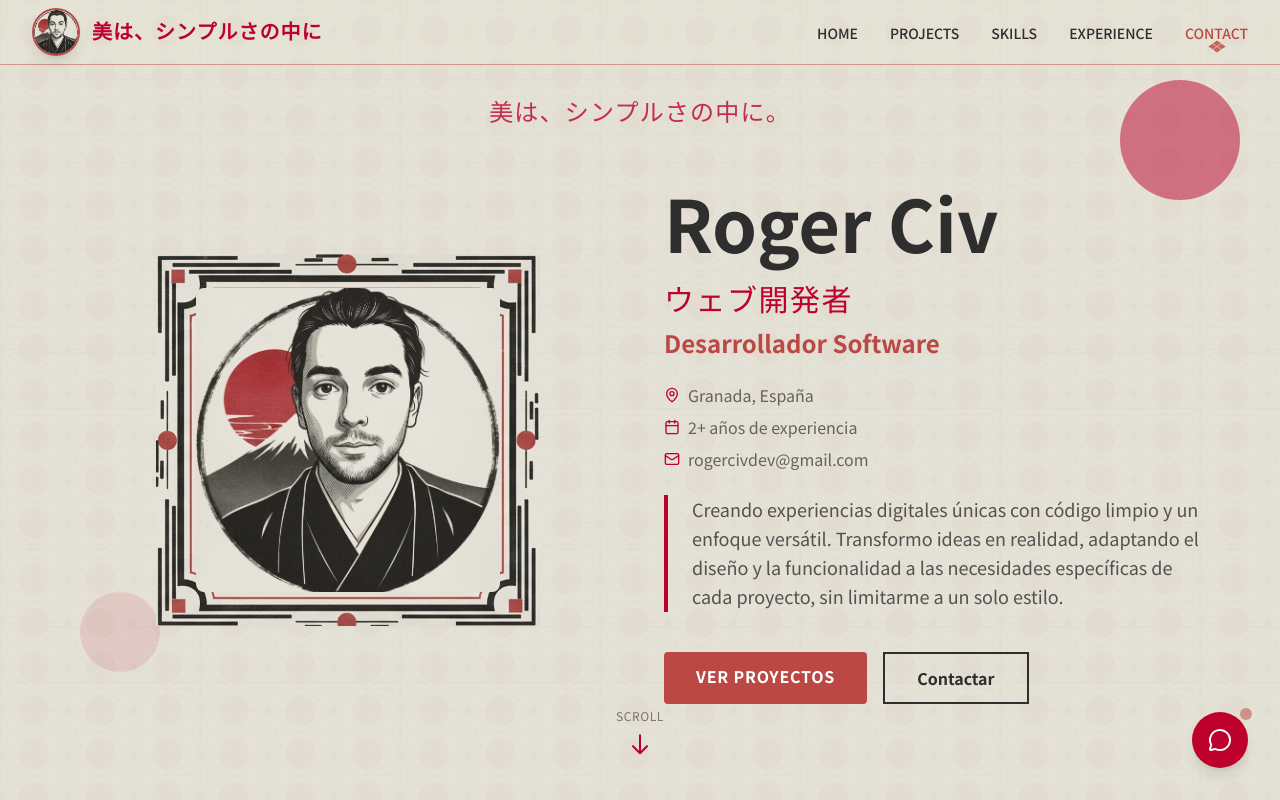
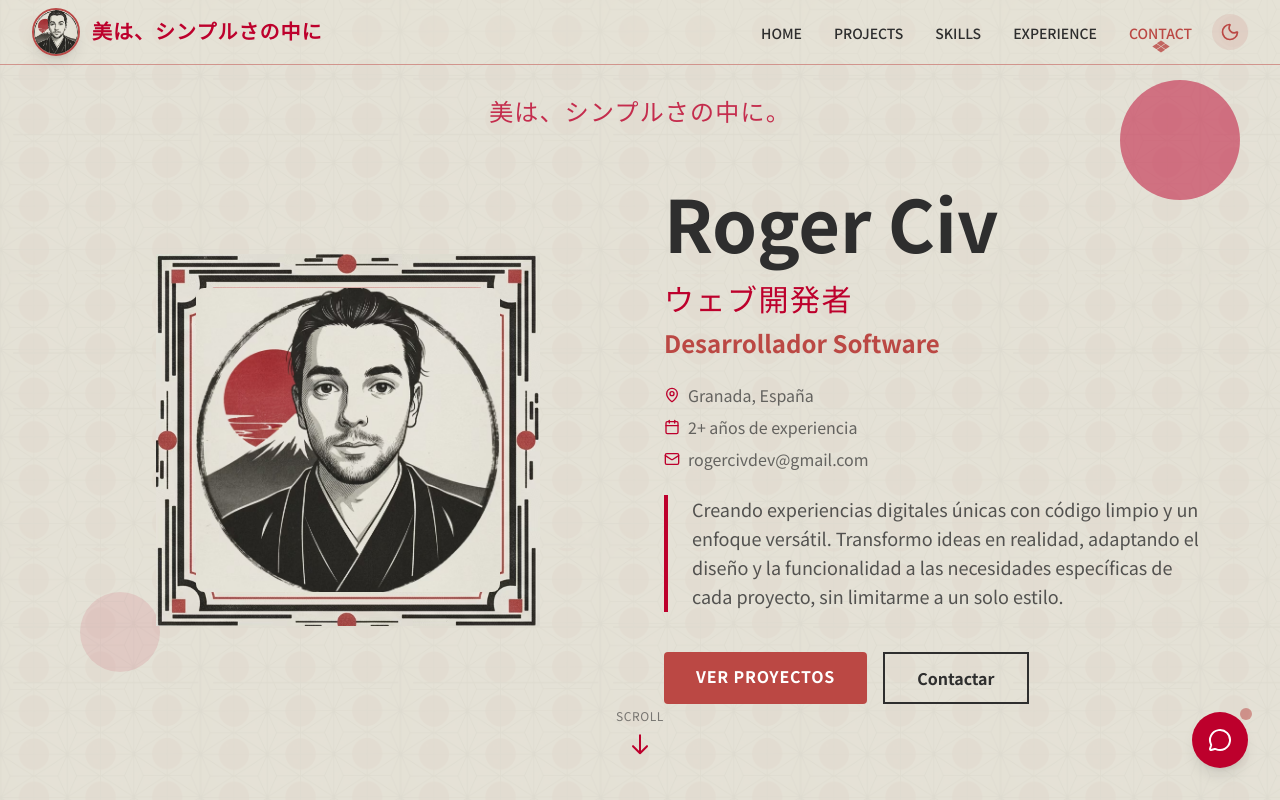
Before and after one commit to RogerCiv/japanese-portfolio, a Next.js app: page / in a window 1280 px wide. Shown: the top 800 px of the page. Built offline with nearby package versions, Linux system fonts and the light colour scheme.

Commit message:
feat: Implementa el modo oscuro utilizando `next-themes` y añade un alternador de tema a la navegación.

```diff
--- a/app/globals.css
+++ b/app/globals.css
@@ -7,6 +7,15 @@
   --dark-gray: hsl(0, 0%, 29%);
   --light-gray: hsl(0, 0%, 42%);
   --primary: hsl(346, 100%, 37%);
+}
+
+.dark {
+  --background: hsl(0, 0%, 10%); /* Casi negro tinta (Sumi-e) */
+  --foreground: hsl(48, 20%, 90%); /* Blanco hueso / papel de arroz */
+  --accent: hsl(346, 80%, 55%); /* Rojo más brillante para contraste */
+  --dark-gray: hsl(0, 0%, 80%);
+  --light-gray: hsl(0, 0%, 65%);
+  --primary: hsl(346, 90%, 60%); /* Rojo principal vibrante */
 }
 
 @theme inline {
--- a/app/layout.tsx
+++ b/app/layout.tsx
@@ -4,6 +4,7 @@ import "./globals.css";
 import Contact from "@/components/Contact";
 import Navigation from "@/components/Navigation";
 import AIDrawerLazy from "@/components/AIDrawerLazy";
+import { ThemeProvider } from "@/components/ThemeProvider";
 
 const notoSans = Noto_Sans_JP({
   variable: "--font-noto-sans",
@@ -28,14 +29,16 @@ export default function RootLayout({
   children: React.ReactNode;
 }>) {
   return (
-    <html lang="es" className="scroll-smooth">
+    <html lang="es" className="scroll-smooth" suppressHydrationWarning>
       <body
         className={`${notoSans.variable} ${notoSerif.variable} antialiased`}
       >
-        <Navigation />
-        <main className="min-h-screen">{children}</main>
-        <Contact />
-        <AIDrawerLazy />
+        <ThemeProvider attribute="class" defaultTheme="system" enableSystem>
+          <Navigation />
+          <main className="min-h-screen">{children}</main>
+          <Contact />
+          <AIDrawerLazy />
+        </ThemeProvider>
       </body>
     </html>
   );
--- a/components/Navigation.tsx
+++ b/components/Navigation.tsx
@@ -2,6 +2,7 @@
 import Link from "next/link";
 import NavLinks from "./NavLinks";
 import ProfileImage from "./Shared/ProfileImage";
+import { ThemeToggle } from "./ThemeToggle";
 
 export default function Navigation() {
   return (
@@ -25,8 +26,11 @@ export default function Navigation() {
             </span>
           </Link>
 
-          {/* NavLinks — Client Component con scroll tracking y menú móvil */}
-          <NavLinks />
+          {/* NavLinks y ThemeToggle */}
+          <div className="flex items-center gap-4 md:gap-5">
+            <NavLinks />
+            <ThemeToggle />
+          </div>
         </div>
       </div>
     </nav>
--- /dev/null
+++ b/components/ThemeProvider.tsx
@@ -0,0 +1,8 @@
+"use client";
+
+import { ThemeProvider as NextThemesProvider } from "next-themes";
+import type { ComponentProps } from "react";
+
+export function ThemeProvider({ children, ...props }: ComponentProps<typeof NextThemesProvider>) {
+    return <NextThemesProvider {...props}>{children}</NextThemesProvider>;
+}
--- /dev/null
+++ b/components/ThemeToggle.tsx
@@ -0,0 +1,43 @@
+"use client";
+
+import { Moon, Sun } from "lucide-react";
+import { useTheme } from "next-themes";
+import { useEffect, useState } from "react";
+
+export function ThemeToggle() {
+    const { resolvedTheme, setTheme } = useTheme();
+    const [mounted, setMounted] = useState(false);
+
+    // Evita el desajuste de hidratación (hydration mismatch)
+    useEffect(() => {
+        setMounted(true);
+    }, []);
+
+    if (!mounted) {
+        return (
+            <button
+                type="button"
+                className="p-2 rounded-full bg-accent/10 text-accent opacity-50"
+                aria-label="Cargando tema..."
+                disabled
+            >
+                <div className="w-5 h-5" />
+            </button>
+        );
+    }
+
+    return (
+        <button
+            type="button"
+            onClick={() => setTheme(resolvedTheme === "dark" ? "light" : "dark")}
+            className="p-2 rounded-full bg-accent/10 hover:bg-accent/20 text-accent transition-colors duration-300"
+            aria-label="Alternar modo oscuro"
+        >
+            {resolvedTheme === "dark" ? (
+                <Sun className="w-5 h-5" />
+            ) : (
+                <Moon className="w-5 h-5" />
+            )}
+        </button>
+    );
+}
--- a/package.json
+++ b/package.json
@@ -16,6 +16,7 @@
     "groq-sdk": "^0.36.0",
     "lucide-react": "^0.554.0",
     "next": "16.0.7",
+    "next-themes": "^0.4.6",
     "react": "19.2.1",
     "react-dom": "19.2.1",
     "zod": "^4.3.6"
```
Also changed, not shown: 1 other file (tests, documents, lock files or other folders).
